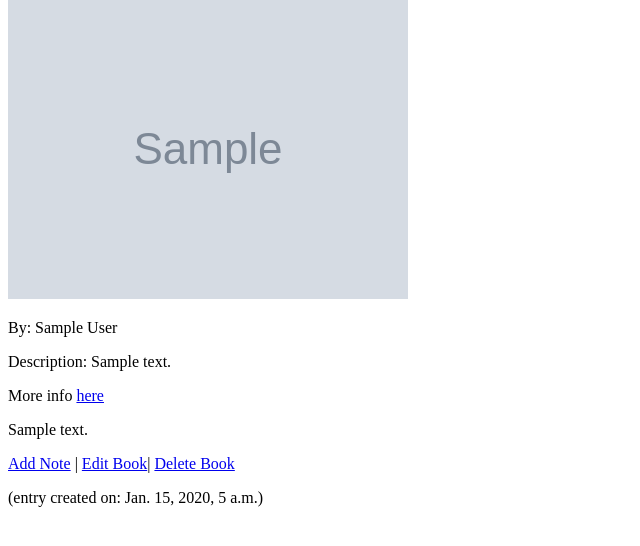
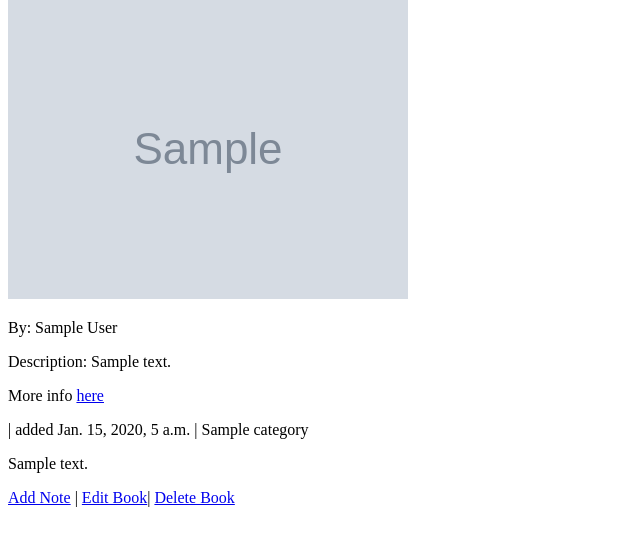
Before and after one commit to Momentum-Team-12/django-freeshelf-Manny-D, a Django app: page /books/1/ in a window 1280 px wide. Shown: the part 94-640 px from the top of the page, without its empty margins (0-640 px from the left). Run offline with Django 3.2, Linux system fonts and the light colour scheme; tables that the repository leaves empty hold one stand-in row (values such as "Sample post"); grey boxes marked "Sample" are stand-in pictures.

Commit message:
Categories semi there

```diff
--- a/books/admin.py
+++ b/books/admin.py
@@ -1,5 +1,7 @@
 from django.contrib import admin
-from .models import User,Book
+from .models import User,Book, Category, Favorite
 
 admin.site.register(User)
 admin.site.register(Book)
+admin.site.register(Category)
+admin.site.register(Favorite)
--- a/books/models.py
+++ b/books/models.py
@@ -23,10 +23,16 @@ class Book(models.Model):
     # one to many relationship - book has one category but category has many books
     category = models.ForeignKey('Category', on_delete=models.CASCADE, null=True, blank=True, related_name='books')
 
+    def __str__(self):
+	    return self.title
+
 class Note(models.Model):
     album = models.ForeignKey(Book, on_delete=models.CASCADE, related_name="notes")
     created_on = models.DateTimeField(auto_now_add=True)
     note = models.TextField(max_length=500)
+
+    def __str__(self):
+	    return self.title
 
 class Image(models.Model):
     title = models.CharField(max_length=200)
@@ -48,6 +54,9 @@ class Category(models.Model):
             self.slug = slugify(self.name)
         return super().save(*args,**kwargs)
 
+    def __str__(self):
+        return self.name
+
 class Favorite(models.Model):
     book = models.ForeignKey('Book', on_delete=models.CASCADE,related_name='favorites')
     user = models.ForeignKey('User', on_delete=models.CASCADE,related_name ='favorites')
--- a/books/views.py
+++ b/books/views.py
@@ -1,10 +1,8 @@
 from django.shortcuts import render, redirect, get_object_or_404
-from .models import Book
-from .models import Note
+from .models import Book, Note, Category
 from .forms import BookForm
 from .forms import NoteForm
 from .forms import ImageForm
-
 
 # Create your views here.
 def list_books(request):
@@ -82,3 +80,8 @@ def image_upload_view(request):
     else:
         form = ImageForm()
     return render(request, 'index.html', {'form': form})
+
+def category_book(request):
+    category = Category.objects.get(slug=slug)
+    books = Book.objects.filter(category=category)
+    return render(request, "books/category.html", {'books':books, 'category':category})
--- a/django_freeshelf/urls.py
+++ b/django_freeshelf/urls.py
@@ -31,6 +31,8 @@ urlpatterns = [
     path('books/<int:pk>/', books_views.notes_book,name='notes_book'),
     path('books/<int:pk>/notes/', books_views.add_note, name='add_note'),
     path('upload/', books_views.image_upload_view),
+    path('books/<slug:slug>/', books_views.category_book,name='category'),
+    path('books/<slug:slug>/', books_views.category_book,name='favorite'),
 ]
 
 if settings.DEBUG:
--- a/templates/books/add_note.html
+++ b/templates/books/add_note.html
@@ -21,6 +21,7 @@
  <br>
         <div>
             <button type="submit">Add Note</button>
+            <a href="{% url 'list_books' %}">Cancel</a>
         </div>
     </form>
 </div>
--- a/templates/books/list_books.html
+++ b/templates/books/list_books.html
@@ -10,7 +10,7 @@
         <h2><a href="{% url 'notes_book' pk=book.pk %}">{{ book.title }}</a> by: {{ book.author }}</h2>
             <p>{{ book.description }}</p>
             <p>More info <a href="{{ book.url }}">here</a></p>
-            <p>| added {{ book.created_at }} |</p>
+            <p>| added {{ book.created_at }} | {{ book.category }}</p>
                 <p>
                     <a href="{% url 'add_note' pk=book.pk %}">Add Note</a> |
                     <a href="{% url 'edit_book' pk=book.pk %}">Edit Book</a> |
--- a/templates/books/new_book.html
+++ b/templates/books/new_book.html
@@ -9,6 +9,7 @@
         {{ form.as_p }}
         <div>
             <button type="submit">Add Book</button>
+            <a href="{% url 'list_books' %}">Cancel</a>
         </div>
     </form>
 </div>
--- a/templates/books/notes_book.html
+++ b/templates/books/notes_book.html
@@ -13,6 +13,7 @@
                 <p>By: {{ book.author }}</p>
                 <p>Description: {{ book.description }}</p>
                 <p>More info <a href="{{ book.url }}">here</a></p>
+                <p>| added {{ book.created_at }} | {{ book.category }}</p>
             </div>
                 <p>
                 {% for book in book.notes.all %}
@@ -29,7 +30,7 @@
                 <br>
                 </p>
 
-                <p>(entry created on: {{ book.created_at }})</p>
+
             </div>
             </div>
             </div>
```
